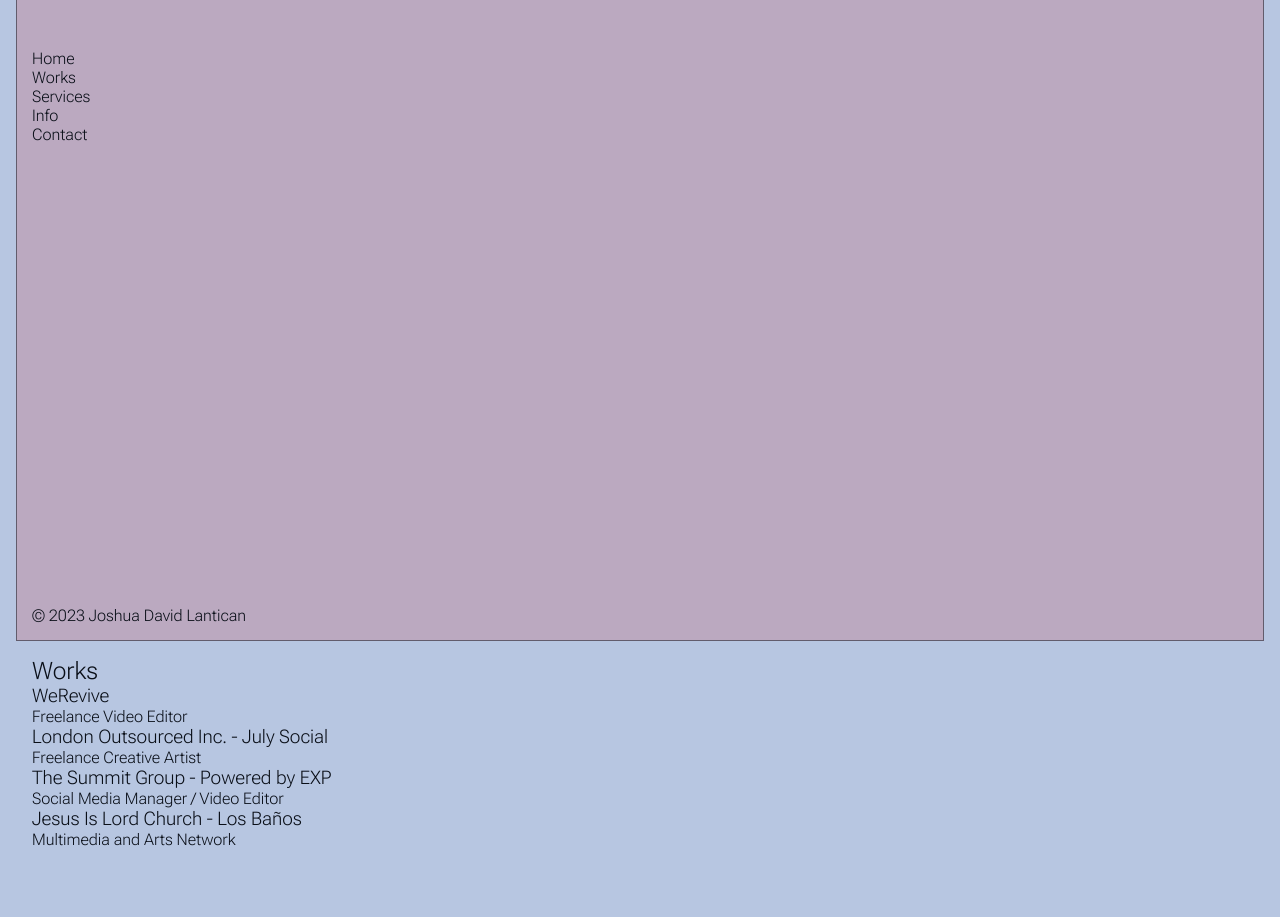
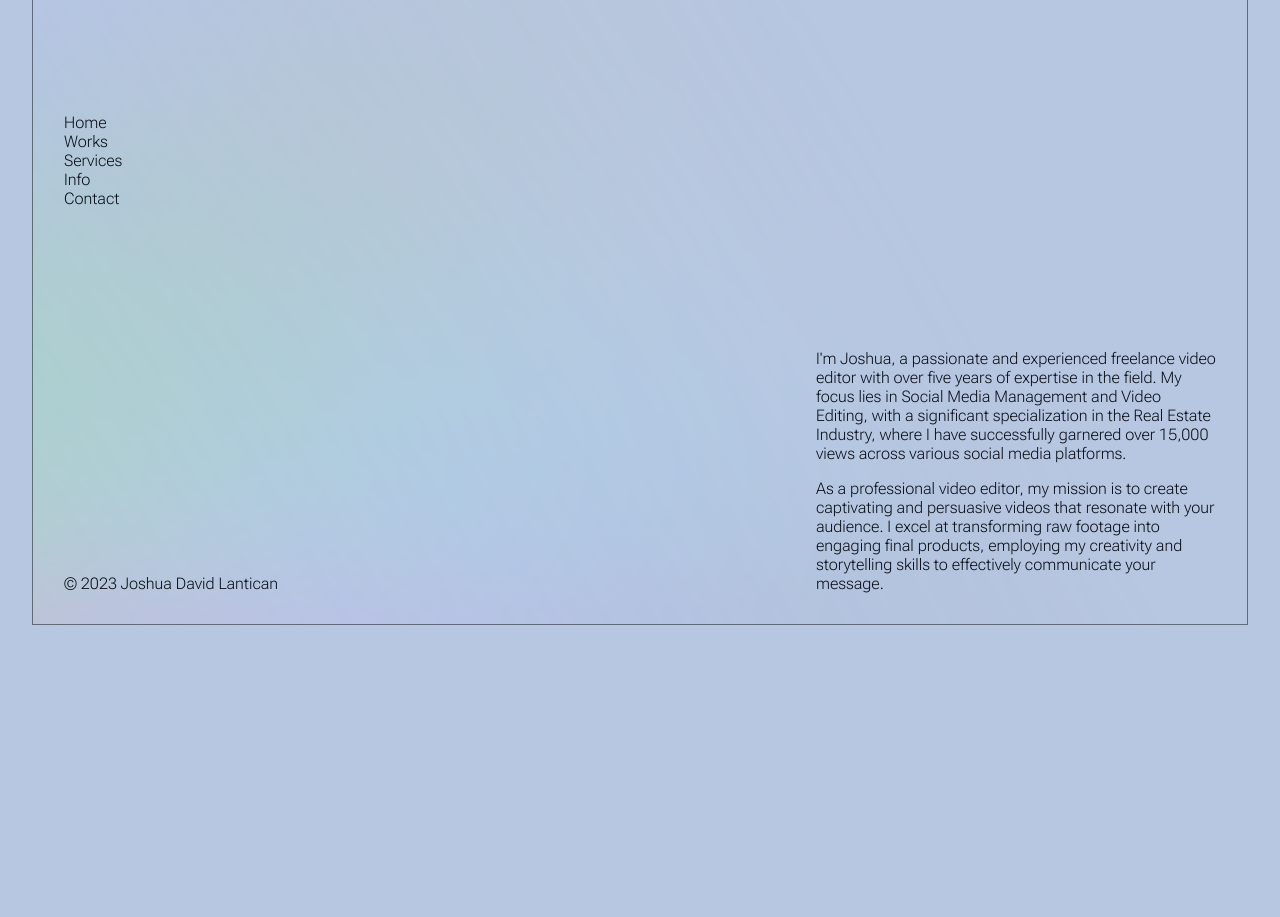
Before and after one commit to lasteeh/portfolio-jdl, an Astro site: page / in a window 1280 px wide. Shown: the part 143-1060 px from the top of the page. Built offline with nearby package versions, Linux system fonts and the light colour scheme; Astro itself is replaced by a stand-in of ours.

Commit message:
add moving color background on hero section
+ add HeroCanvas.astro component

```diff
--- /dev/null
+++ b/src/components/HeroCanvas.astro
@@ -0,0 +1,86 @@
+---
+---
+
+<canvas id="color-canvas" width="32" height="32"></canvas>
+
+<style>
+  canvas {
+    --rotation: 240deg;
+    --splitPercent: 30%;
+
+    width: 100%;
+    height: 100%;
+
+    opacity: 0.25;
+
+    mask-image: linear-gradient(
+      var(--rotation),
+      transparent var(--splitPercent),
+      hsl(0, 0%, 0%, 0.75)
+    );
+    -webkit-mask-image: linear-gradient(
+      var(--rotation),
+      transparent var(--splitPercent),
+      hsl(0, 0%, 0%, 0.75)
+    );
+  }
+</style>
+
+<script>
+  // Get the canvas element and its 2D context
+  const canvas = document.getElementById("color-canvas") as HTMLCanvasElement;
+  const ctx = canvas.getContext("2d");
+
+  // Set the color of a pixel at (x, y) with RGB values (r, g, b)
+  const setColor = function (x, y, r, g, b) {
+    ctx.fillStyle = `rgb(${r},${g},${b})`;
+    ctx.fillRect(x, y, 1, 1);
+  };
+
+  // Calculate the red component of the color for a pixel at (x, y) at time t
+  const calculateRed = function (x, y, t) {
+    return Math.floor(192 + 64 * Math.cos((x * x - y * y) / 300 + t));
+  };
+
+  // Calculate the green component of the color for a pixel at (x, y) at time t
+  const calculateGreen = function (x, y, t) {
+    return Math.floor(
+      192 +
+        64 * Math.sin((x * x * Math.cos(t / 4) + y * y * Math.sin(t / 3)) / 300)
+    );
+  };
+
+  // Calculate the blue component of the color for a pixel at (x, y) at time t
+  const calculateBlue = function (x, y, t) {
+    return Math.floor(
+      192 +
+        64 *
+          Math.sin(
+            5 * Math.sin(t / 9) +
+              ((x - 100) * (x - 100) + (y - 100) * (y - 100)) / 1100
+          )
+    );
+  };
+
+  let time = 0;
+
+  // Main animation loop
+  const animate = function () {
+    for (let x = 0; x <= 35; x++) {
+      for (let y = 0; y <= 35; y++) {
+        setColor(
+          x,
+          y,
+          calculateRed(x, y, time),
+          calculateGreen(x, y, time),
+          calculateBlue(x, y, time)
+        );
+      }
+    }
+    time += 0.015;
+    window.requestAnimationFrame(animate);
+  };
+
+  // Start the animation
+  animate();
+</script>
--- a/src/pages/index.astro
+++ b/src/pages/index.astro
@@ -1,4 +1,5 @@
 ---
+import HeroCanvas from "../components/HeroCanvas.astro";
 import "../stylesheets/styles.css";
 
 const currentYear = new Date().getFullYear();
@@ -37,12 +38,14 @@ const currentYear = new Date().getFullYear();
           <h1>Joshua David Lantican</h1>
           <p>Freelance Video Editor</p>
         </div>
+        <div class="panel__content">
           <p>
             I'm Joshua, a passionate and experienced freelance video editor with
             over five years of expertise in the field. My focus lies in Social
-          Media Management and Video Editing, with a significant specialization
-          in the Real Estate Industry, where I have successfully garnered over
-          15,000 views across various social media platforms.
+            Media Management and Video Editing, with a significant
+            specialization in the Real Estate Industry, where I have
+            successfully garnered over 15,000 views across various social media
+            platforms.
           </p>
           <p>
             As a professional video editor, my mission is to create captivating
@@ -51,12 +54,14 @@ const currentYear = new Date().getFullYear();
             creativity and storytelling skills to effectively communicate your
             message.
           </p>
+        </div>
         <div class="panel__bg">
-          <!-- place bg content here -->
+          <HeroCanvas />
         </div>
       </section>
       <section class="panel" id="works">
-        <h2>Works</h2>
+        <h2 class="sr-only">Works</h2>
+        <div class="panel__content | text-right">
           <ul>
             <li>
               <h3>WeRevive</h3>
@@ -75,9 +80,11 @@ const currentYear = new Date().getFullYear();
               <p>Multimedia and Arts Network</p>
             </li>
           </ul>
+        </div>
       </section>
       <section class="panel" id="services">
-        <h2>Services</h2>
+        <h2 class="sr-only">Services</h2>
+        <div class="panel__content | text-right">
           <ul>
             <li>Post-Process Video Edit</li>
             <li>Social Media Video Edit (Youtube, Reels, TikTok)</li>
@@ -87,9 +94,11 @@ const currentYear = new Date().getFullYear();
             <li>Graphic Design</li>
             <li>Marketing (Email Marketing, Newsletter, Flyers & Posters)</li>
           </ul>
+        </div>
       </section>
       <section class="panel" id="info">
-        <h2>Info</h2>
+        <h2 class="sr-only">Info</h2>
+        <div class="panel__content | text-right">
           <p>Education</p>
           <ul>
             <li>
@@ -110,9 +119,11 @@ const currentYear = new Date().getFullYear();
             <li>Reaper - Digital Audio Workstation</li>
           </ul>
           <button type="button">My Resume</button>
+        </div>
       </section>
       <section class="panel" id="contact">
-        <h2>Contact</h2>
+        <h2 class="sr-only">Contact</h2>
+        <div class="panel__content | text-right">
           <address>
             <p>
               <a href="mailto:jdavid.lantican@gmail.com"
@@ -122,6 +133,7 @@ const currentYear = new Date().getFullYear();
             <p><a href="tel:+639279132298">+63 (927) 913-2298</a></p>
             <p>Bay, Laguna 4033</p>
           </address>
+        </div>
       </section>
     </main>
     <footer id="main-footer">
@@ -133,6 +145,7 @@ const currentYear = new Date().getFullYear();
 </html>
 
 <script>
+  // Update copyright year to current year
   const copyrightYear = document.querySelector(
     "#copyright-year"
   ) as HTMLElement;
--- a/src/stylesheets/styles.css
+++ b/src/stylesheets/styles.css
@@ -4,7 +4,7 @@
 
 @layer reset {
   :root {
-    --padding: 1em;
+    --padding: 2em;
 
     --primary-color-100: #b7c6e1;
     --primary-color-400: #4a6eb0;
@@ -18,6 +18,10 @@
     --fw-thin: 200;
     --fw-semibold: 400;
     --fw-bold: 600;
+
+    --fs-small: clamp(0.5rem, 5vw, 0.75rem);
+    --fs-regular: clamp(0.75rem, 5vw, 1rem);
+    --fs-large: clamp(1.75rem, 5vw, 3rem);
 
     --z-main-nav: 500;
     --z-content-bg: -200;
@@ -52,7 +56,7 @@
     border: 1px solid var(--border-color);
   }
 
-  :where(ul, li) {
+  :where(ul, ol, li) {
     list-style: none;
   }
 
@@ -81,9 +85,15 @@
   body {
     font-family: "Roboto Flex", sans-serif;
     font-weight: var(--fw-thin);
+    font-size: var(--fs-regular);
 
     background-color: var(--bg-color);
     color: var(--text-color);
+  }
+
+  :where(h1, h2, h3, h4, h5, h6) {
+    font-size: var(--fs-large);
+    font-weight: var(--fw-thin);
   }
 
   address {
@@ -99,23 +109,6 @@
     padding: var(--padding);
 
     isolation: isolate;
-
-    .panel {
-      min-height: calc(100vh - (var(--padding) * 4));
-
-      &:not(:first-of-type) {
-        margin-block-start: calc(var(--padding) * 2);
-      }
-    }
-
-    .panel__bg {
-      position: fixed;
-      inset: calc(var(--padding));
-      background-color: hsl(0, 100%, 40%, 0.15); /* placeholder */
-
-      z-index: var(--z-content-bg);
-      isolation: isolate;
-    }
   }
 
   #main-frame {
@@ -139,7 +132,7 @@
   }
 
   #main-header {
-    top: calc(var(--padding) * 12);
+    top: calc(var(--padding) * 8);
   }
 
   #name {
@@ -149,4 +142,57 @@
   #main-footer {
     bottom: calc(var(--padding) * 2);
   }
+
+  .panel {
+    position: relative;
+    min-height: calc(100vh - (var(--padding) * 4));
+
+    display: flex;
+    flex-flow: column;
+    justify-content: end;
+
+    &:not(:first-of-type) {
+      margin-block-start: calc(var(--padding) * 2);
+    }
+  }
+
+  .panel__bg {
+    position: fixed;
+    inset: calc(var(--padding));
+
+    z-index: var(--z-content-bg);
+    isolation: isolate;
+  }
+
+  #hero {
+    .panel__content p {
+      max-width: 400px;
+      margin-inline-start: auto;
+
+      &:not(:first-of-type) {
+        margin-block-start: 1em;
+      }
+    }
+  }
 }
+
+@layer utilities {
+  .sr-only {
+    position: absolute;
+    width: 1px;
+    height: 1px;
+    padding: 0;
+    margin: -1px;
+    overflow: hidden;
+    clip: rect(0, 0, 0, 0);
+    white-space: nowrap;
+    border-width: 0;
+  }
+
+  .text-right {
+    text-align: right;
+  }
+  .text-left {
+    text-align: left;
+  }
+}
```
Lines whose indentation alone changed are shown as unchanged.
